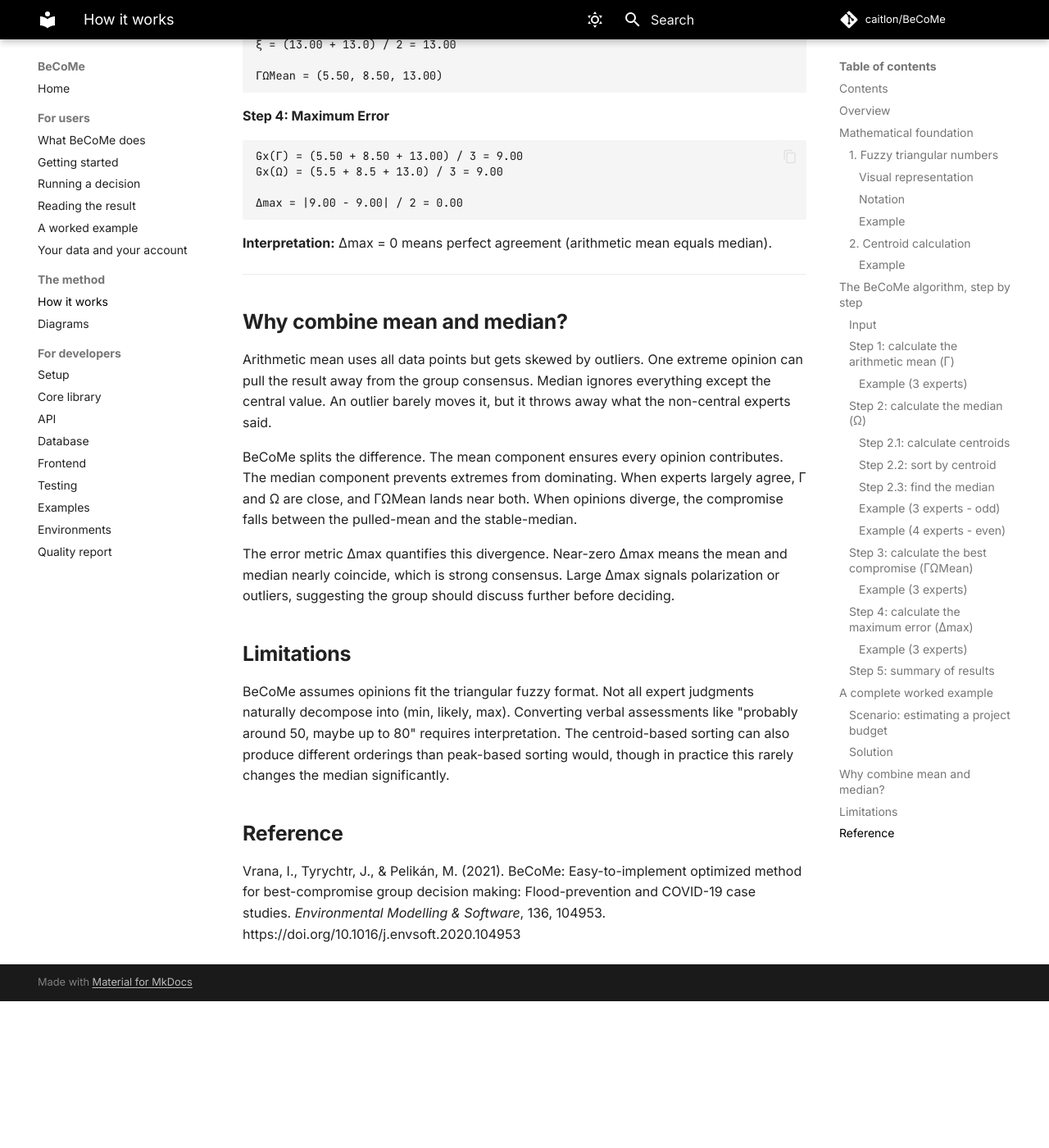
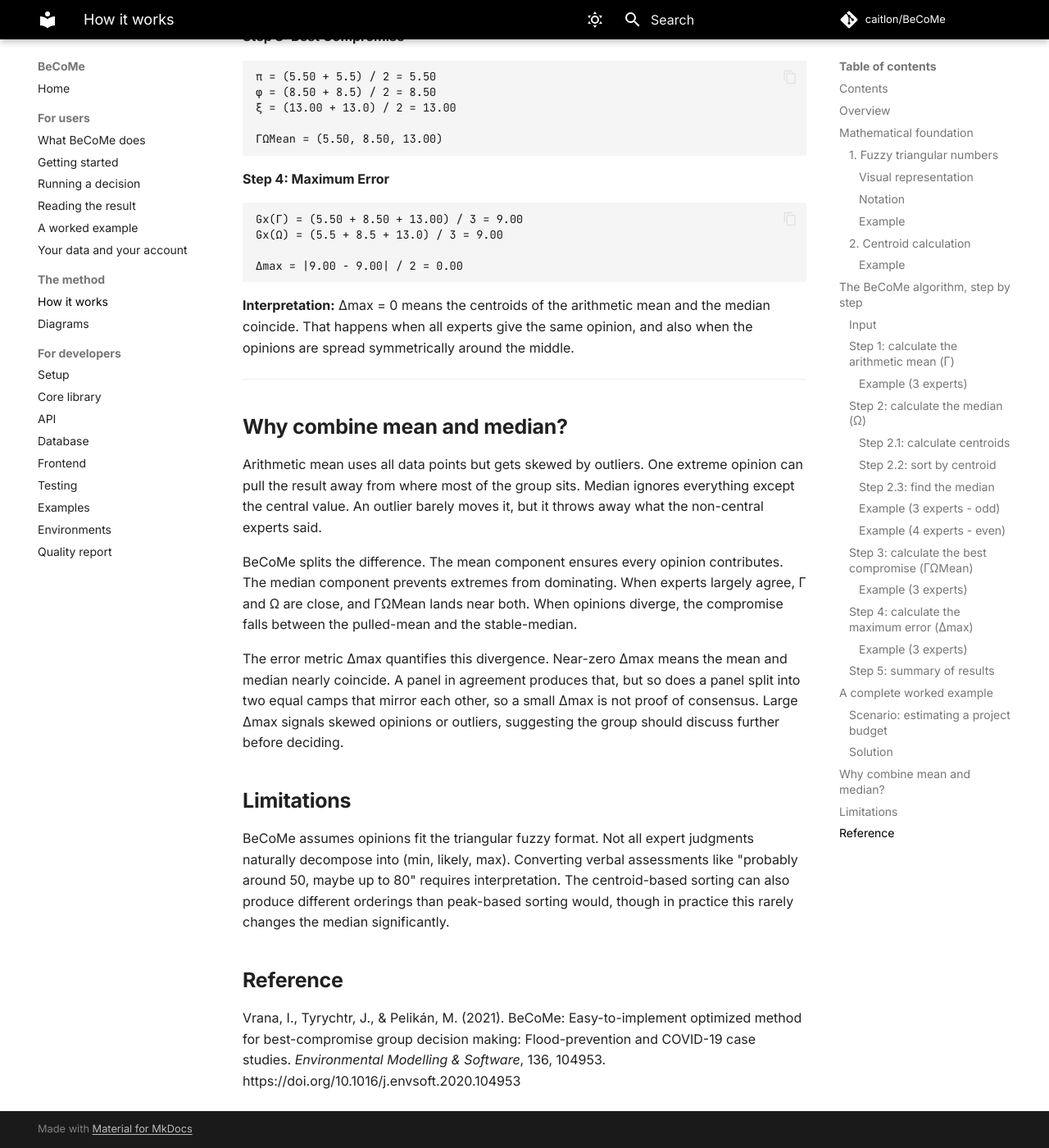
Before and after one commit to caitlon/BeCoMe, an MkDocs documentation site: the page built from docs/method-description.md, in a window 1280 px wide and 1400 px high, scrolled down 8243 px. Shown: the whole window at 82% size. Built offline with MkDocs 1.6.1 and Material for MkDocs 9.7.7, drawn with Linux system fonts in a browser that asks for light colours; comment, search, counter and statistics services are not loaded; before the commit the page ends 9464 px from its top, so only the background shows below that; some of the changed text lies outside the part shown.

Commit message:
docs: correct inaccurate statements on the docs site

````diff
--- a/docs/method-description.md
+++ b/docs/method-description.md
@@ -264,7 +264,7 @@
 
 ### Step 4: calculate the maximum error (Δmax)
 
-The **maximum error Δmax** is a precision indicator that measures the distance between the arithmetic mean and median.
+The **maximum error Δmax** is half the distance between the centroids of the arithmetic mean and the median. The centroid of the best compromise lies exactly that far from each of them.
 
 **Formula:**
 ```
@@ -278,8 +278,8 @@
 ```
 
 **Interpretation:**
-- **Lower Δmax** → Higher agreement among experts
-- **Higher Δmax** → Greater disagreement or presence of outliers
+- **Lower Δmax**: the mean and the median of the panel lie closer together. This alone does not show that the experts agree: two opposed camps of equal size that mirror each other give Δmax = 0.
+- **Higher Δmax**: the mean and the median lie further apart, which happens when the opinions are skewed or a few of them sit far from the rest.
 
 #### Example (3 experts)
 
@@ -310,7 +310,7 @@
 | **Best Compromise (ΓΩMean)** | (10.00, 15.33, 21.17) | Final aggregated opinion |
 | **Arithmetic Mean (Γ)** | (10.00, 15.67, 22.33) | Average of all opinions |
 | **Median (Ω)** | (10.00, 15.00, 20.00) | Central tendency |
-| **Maximum Error (Δmax)** | 0.50 | Precision indicator |
+| **Maximum Error (Δmax)** | 0.50 | Half the distance between mean and median |
 | **Number of Experts (M)** | 3 | Count of opinions |
 | **Is Even?** | False | Affects median calculation |
 
@@ -383,17 +383,17 @@
 Δmax = |9.00 - 9.00| / 2 = 0.00
 ```
 
-**Interpretation:** Δmax = 0 means perfect agreement (arithmetic mean equals median).
+**Interpretation:** Δmax = 0 means the centroids of the arithmetic mean and the median coincide. That happens when all experts give the same opinion, and also when the opinions are spread symmetrically around the middle.
 
 ---
 
 ## Why combine mean and median?
 
-Arithmetic mean uses all data points but gets skewed by outliers. One extreme opinion can pull the result away from the group consensus. Median ignores everything except the central value. An outlier barely moves it, but it throws away what the non-central experts said.
+Arithmetic mean uses all data points but gets skewed by outliers. One extreme opinion can pull the result away from where most of the group sits. Median ignores everything except the central value. An outlier barely moves it, but it throws away what the non-central experts said.
 
 BeCoMe splits the difference. The mean component ensures every opinion contributes. The median component prevents extremes from dominating. When experts largely agree, Γ and Ω are close, and ΓΩMean lands near both. When opinions diverge, the compromise falls between the pulled-mean and the stable-median.
 
-The error metric Δmax quantifies this divergence. Near-zero Δmax means the mean and median nearly coincide, which is strong consensus. Large Δmax signals polarization or outliers, suggesting the group should discuss further before deciding.
+The error metric Δmax quantifies this divergence. Near-zero Δmax means the mean and median nearly coincide. A panel in agreement produces that, but so does a panel split into two equal camps that mirror each other, so a small Δmax is not proof of consensus. Large Δmax signals skewed opinions or outliers, suggesting the group should discuss further before deciding.
 
 ## Limitations
 
````
Also changed, not shown: README.md (+1 -1 lines), docs/user/getting-started.md (+3 -2 lines), docs/user/reading-the-result.md (+5 -5 lines), docs/user/security.md (+5 -2 lines), docs/user/what-it-does.md (+3 -2 lines), docs/user/worked-example.md (+5 -5 lines).
